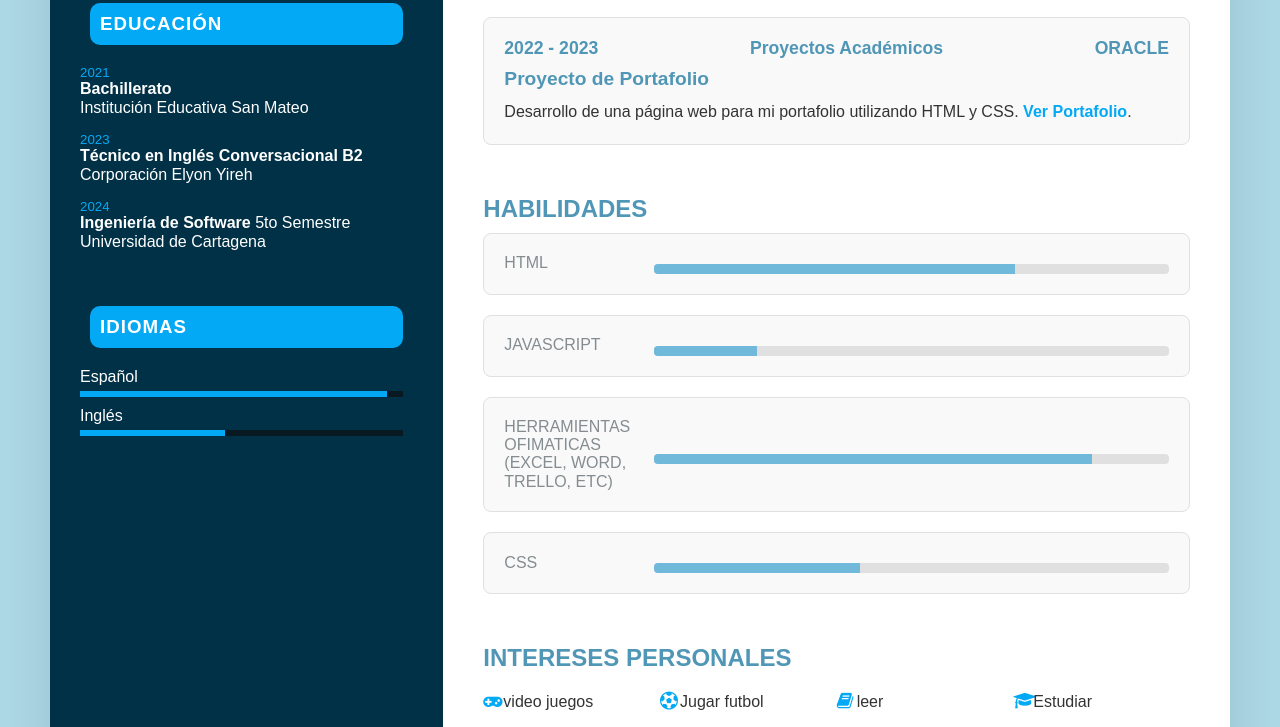
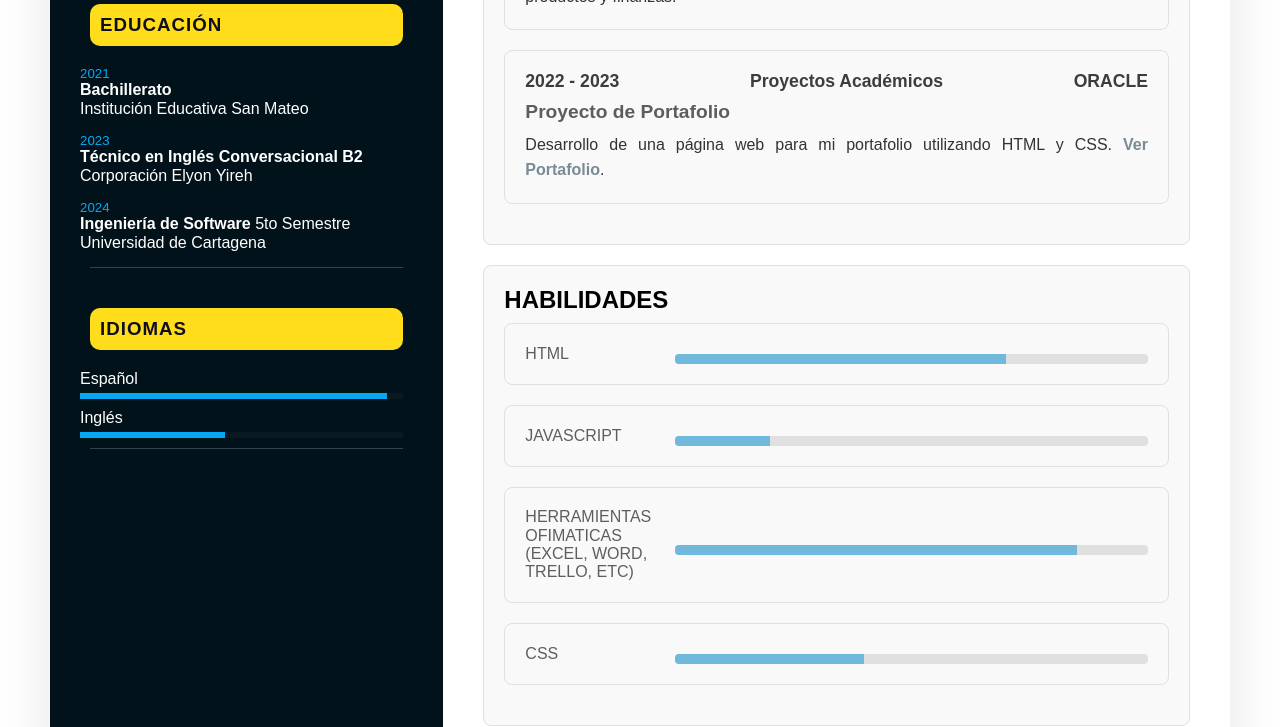
Before and after one commit to Luis1052948713/HOJA-DE-VIDA, a plain HTML site: page index.html in a window 1280 px wide. Shown: the part 792-1519 px from the top of the page. Drawn offline with Linux system fonts and the light colour scheme.

Commit message:
cambio de colores

```diff
--- a/style.css
+++ b/style.css
@@ -8,7 +8,7 @@
 }
 
 body {
-  background-color: lightblue;
+  background-color: #ffffff;
   display: flex;
   justify-content: center;
   align-items: center;
@@ -29,7 +29,7 @@ body {
 
 .container .left_side {
   position: relative;
-  background: #003147;
+  background: #02121a;
   padding: 40px;
 }
 
@@ -63,15 +63,17 @@ body {
 
 .contacto {
   padding-top: 40px;
+
+  border-bottom: 1px solid rgba(255, 255, 255, 0.2);
 }
 
 .titulo {
-  color: #fff;
+  color: #100f20;
   text-transform: uppercase;
   font-weight: 600;
   letter-spacing: 1px;
   margin-bottom: 20px;
-  background-color: #03a9f4;
+  background-color: #ffdd1b;
   padding: 10px;
   text-align: left;
   border-radius: 10px;
@@ -138,6 +140,13 @@ body {
 
 .sobremi {
   margin-bottom: 50px;
+  display: flex;
+  flex-direction: column;
+  margin-bottom: 20px;
+  padding: 20px;
+  border: 1px solid #e0e0e0;
+  border-radius: 8px;
+  background-color: #f9f9f9;
 }
 
 .sobremi:last-child {
@@ -145,18 +154,18 @@ body {
 }
 
 .titulo2 {
-  color: #5096b6;
+  color: #000000;
   text-transform: uppercase;
   margin-bottom: 10px;
 }
 
 .titulo2 .port {
   text-decoration: none;
-  color: #5096b6;
+  color: #000000;
 }
 
 p {
-  color: #333;
+  color: #282828;
   text-align: justify;
 }
 
@@ -177,13 +186,13 @@ p {
 }
 
 .años_compañia h5 {
-  color: #5096b6;
+  color: #3c3d3d;
   font-size: 1.1em;
   font-weight: bold;
 }
 
 .text h4 {
-  color: #5096b6;
+  color: #5c5e5e;
   font-size: 1.2em;
   margin-bottom: 8px;
 }
@@ -194,7 +203,7 @@ p {
 }
 
 .text a {
-  color: #03a9f4;
+  color: #798b94;
   text-decoration: none;
   font-weight: bold;
 }
@@ -214,7 +223,7 @@ p {
 
 .skill .box h4 {
   text-transform: uppercase;
-  color: #848c90;
+  color: #5d5e5e;
   font-weight: 500;
 }
 
@@ -259,7 +268,7 @@ p {
   }
 
   .imagen {
-    width: 70%;
+    width: 30%;
     margin: 0 auto;
     display: block;
   }
@@ -277,7 +286,7 @@ p {
   }
 
   .imagen {
-    width: 60%;
+    width: 40%;
     margin: 0 auto;
   }
 
```
